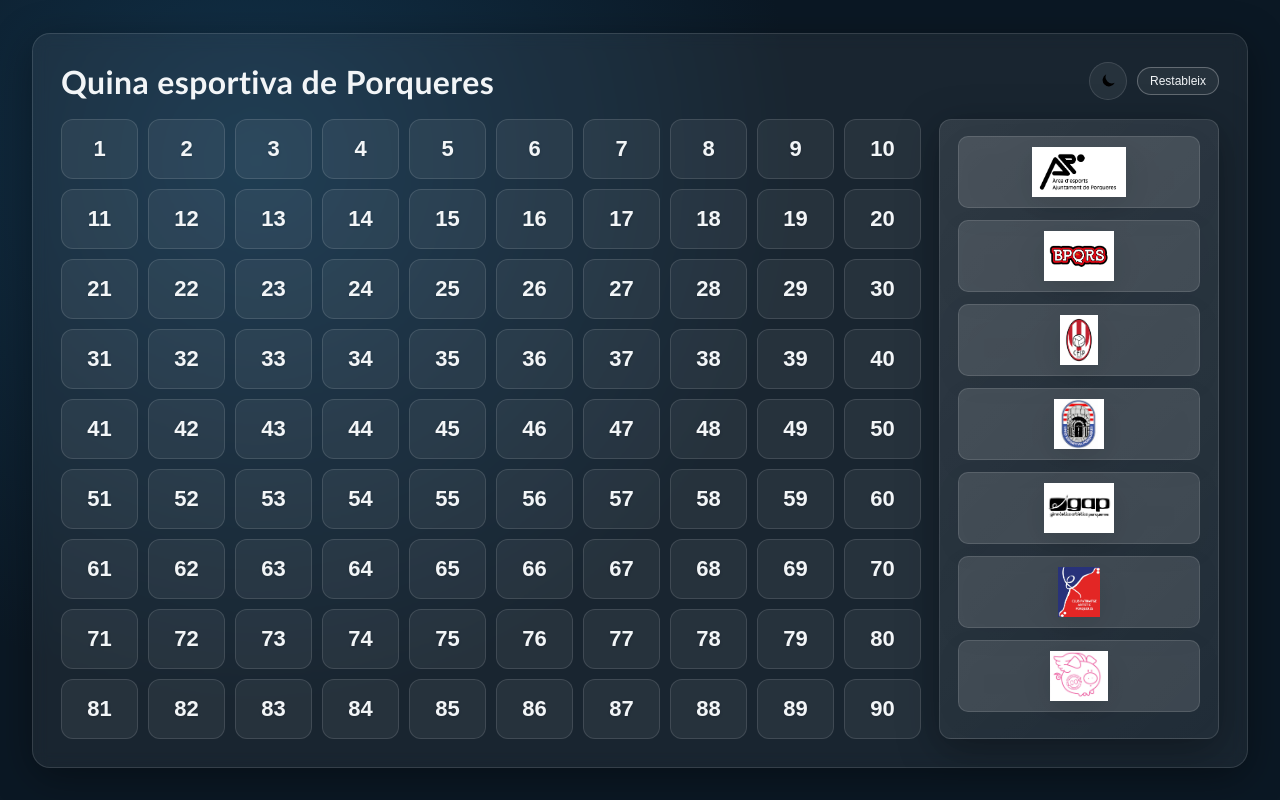
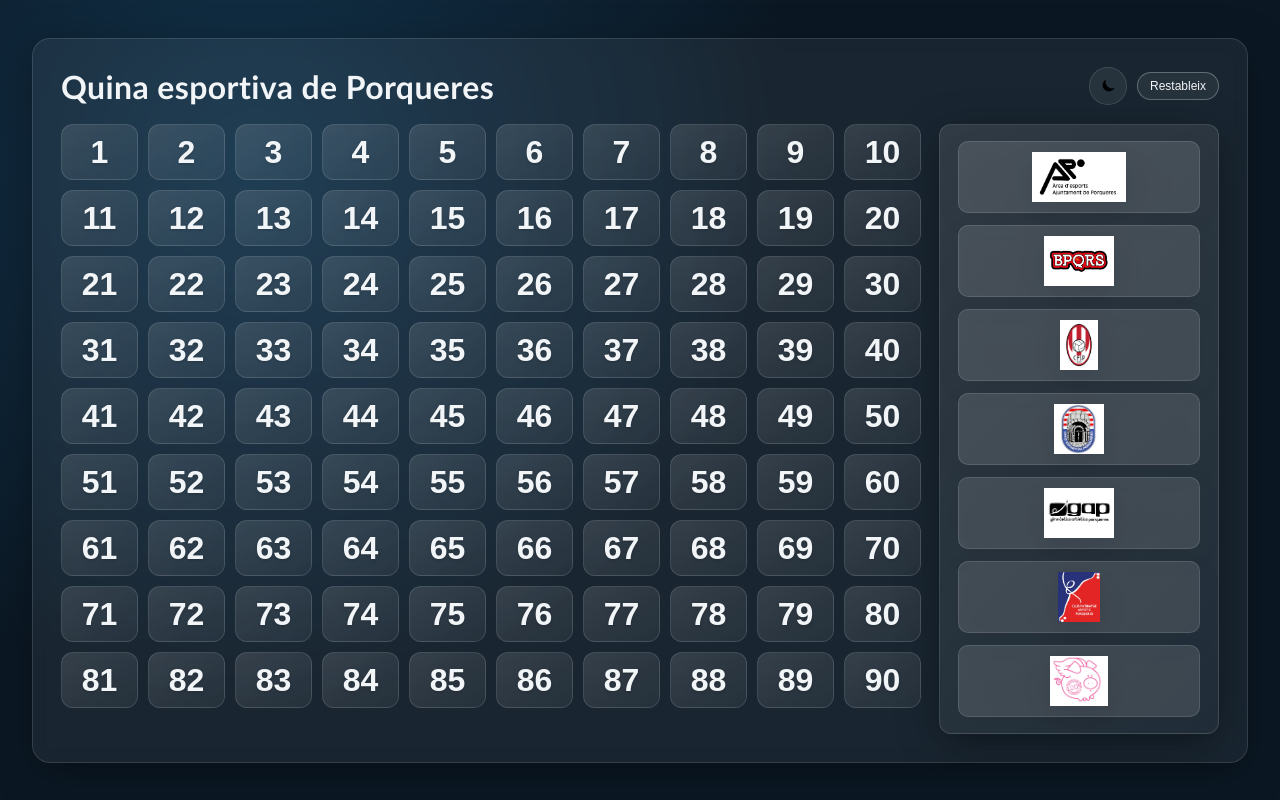
Before and after one commit to mpararols-INS-PdE/quinaPorqueres, a plain HTML site: page index.html in a window 1280 px wide. Drawn offline with Linux system fonts and the light colour scheme.

Commit message:
Refactor button styles for improved layout and design

```diff
--- a/index.html
+++ b/index.html
@@ -107,18 +107,23 @@
 
     button.number {
       position: relative;
-      padding: 16px 0;
+      display: flex;
+      align-items: center;
+      justify-content: center;
+      padding: 0;
+      height: 56px;
       border-radius: 12px;
       border: 1px solid var(--panel-border);
-      background: rgba(255, 255, 255, 0.06);
+      background: linear-gradient(145deg, rgba(255, 255, 255, 0.12), rgba(255, 255, 255, 0.05));
       color: var(--text);
-      font-size: 22px;
-      font-weight:550;
+      font-size: 32px;
+      line-height: 1;
+      font-weight: 550;
       cursor: pointer;
       transition: transform 120ms ease, box-shadow 120ms ease,
         background 120ms ease, border-color 120ms ease, color 120ms ease;
       text-shadow: 0 1px 3px rgba(0, 0, 0, 0.2);
-    }
+    }}
 
     button.number:focus-visible {
       outline: 2px solid var(--accent);
```
